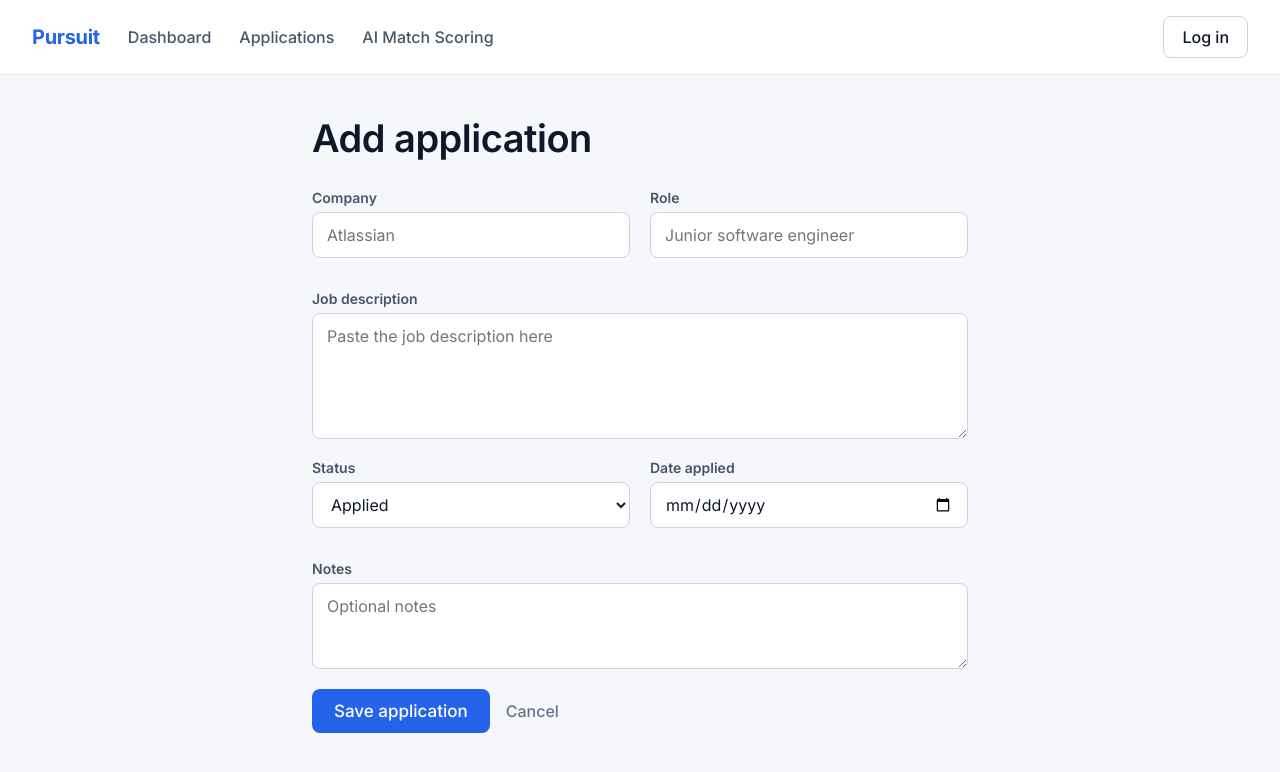
After one commit to Voshana08/Job-Tracker-AI, a Flask app: page /applications/add in a window 1280 px wide. The commit adds this page. Shown: the top 772 px of the page. Run offline with Flask 3, Linux system fonts and the light colour scheme.

Commit message:
Applications page with DB connections

```diff
--- a/app.py
+++ b/app.py
@@ -1,4 +1,4 @@
-from flask import Flask,render_template,request
+from flask import Flask,render_template,request,redirect,url_for
 from datetime import datetime, timedelta
 import sqlite3
 #Creating the flask app
@@ -155,6 +155,34 @@ def applications():
                         status_filter=status_filter,
                         status_options=['All', 'Applied', 'Interview', 'Offer', 'Rejected'])
 
+#Form to add a new job application
+@app.route('/applications/add', methods = ['GET','POST'])
+def add_application():
+    status_options = ['Applied', 'Interview', 'Offer', 'Rejected']
+
+    if request.method == 'POST':
+        company = request.form.get('company', '').strip()
+        role = request.form.get('role', '').strip()
+        job_description = request.form.get('job_description', '').strip()
+        status = request.form.get('status', 'Applied')
+        date_applied = request.form.get('date_applied') or datetime.now().strftime('%Y-%m-%d')
+        notes = request.form.get('notes', '').strip()
+        now = datetime.now().strftime('%Y-%m-%d')
+
+        conn = sqlite3.connect("applications.db")
+        cursor = conn.cursor()
+        cursor.execute("""
+            INSERT INTO applications
+                (company, role, job_description, status, date_applied, notes, status_updated_at, created_at)
+            VALUES (?, ?, ?, ?, ?, ?, ?, ?)
+        """, (company, role, job_description, status, date_applied, notes, now, now))
+        conn.commit()
+        conn.close()
+
+        return redirect(url_for('dashboard'))
+
+    return render_template('add_application.html', status_options=status_options)
+
 #Detailed view of the job applications
 @app.route('/view')
 def view():
--- a/static/styles.css
+++ b/static/styles.css
@@ -386,6 +386,77 @@ a:hover {
     margin-bottom: 16px;
 }
 
+/* ---------- Add / edit application form ---------- */
+.form-page {
+    max-width: 720px;
+    margin: 0 auto;
+    padding: 40px 32px;
+}
+
+.form-page h1 {
+    font-size: 38px;
+    font-weight: 600;
+    letter-spacing: -0.5px;
+    margin: 0 0 28px;
+}
+
+.form-row {
+    display: grid;
+    grid-template-columns: 1fr 1fr;
+    gap: 20px;
+    margin-bottom: 16px;
+}
+
+.form-field {
+    margin-bottom: 16px;
+}
+
+.form-field-full {
+    grid-column: 1 / -1;
+}
+
+.form-field label {
+    display: block;
+    font-size: 14px;
+    font-weight: 600;
+    color: var(--slate);
+    margin-bottom: 6px;
+}
+
+.form-field input,
+.form-field select,
+.form-field textarea {
+    width: 100%;
+    box-sizing: border-box;
+    padding: 0 14px;
+    height: 46px;
+    border: 1px solid var(--hairline-strong);
+    border-radius: 8px;
+    font-size: 16px;
+    font-family: inherit;
+    background: var(--canvas);
+    color: var(--ink);
+}
+
+.form-field textarea {
+    height: auto;
+    padding: 12px 14px;
+    resize: vertical;
+}
+
+.form-actions {
+    display: flex;
+    align-items: center;
+    gap: 16px;
+    margin-top: 8px;
+}
+
+.btn-cancel {
+    font-size: 16px;
+    font-weight: 500;
+    color: var(--steel);
+}
+
 .empty-state {
     background: var(--canvas);
     border: 1px solid var(--hairline);
--- /dev/null
+++ b/templates/add_application.html
@@ -0,0 +1,52 @@
+{% extends "base.html" %}
+
+{% block content %}
+
+<div class="form-page">
+    <h1>Add application</h1>
+
+    <form method="post" action="{{ url_for('add_application') }}">
+        <div class="form-row">
+            <div class="form-field">
+                <label for="f-company">Company</label>
+                <input id="f-company" name="company" type="text" placeholder="Atlassian" required>
+            </div>
+            <div class="form-field">
+                <label for="f-role">Role</label>
+                <input id="f-role" name="role" type="text" placeholder="Junior software engineer" required>
+            </div>
+        </div>
+
+        <div class="form-field form-field-full">
+            <label for="f-desc">Job description</label>
+            <textarea id="f-desc" name="job_description" rows="5" placeholder="Paste the job description here"></textarea>
+        </div>
+
+        <div class="form-row">
+            <div class="form-field">
+                <label for="f-status">Status</label>
+                <select id="f-status" name="status">
+                    {% for option in status_options %}
+                    <option value="{{ option }}">{{ option }}</option>
+                    {% endfor %}
+                </select>
+            </div>
+            <div class="form-field">
+                <label for="f-date">Date applied</label>
+                <input id="f-date" name="date_applied" type="date">
+            </div>
+        </div>
+
+        <div class="form-field form-field-full">
+            <label for="f-notes">Notes</label>
+            <textarea id="f-notes" name="notes" rows="3" placeholder="Optional notes"></textarea>
+        </div>
+
+        <div class="form-actions">
+            <button type="submit" class="btn-primary">Save application</button>
+            <a href="{{ url_for('dashboard') }}" class="btn-cancel">Cancel</a>
+        </div>
+    </form>
+</div>
+
+{% endblock %}
--- a/templates/applications.html
+++ b/templates/applications.html
@@ -5,7 +5,7 @@
 <div class="dashboard">
     <div class="dashboard-header">
         <h1>All applications</h1>
-        <a href="#"><button type="button" class="btn-primary">+ Add application</button></a>
+        <a href="{{ url_for('add_application') }}"><button type="button" class="btn-primary">+ Add application</button></a>
     </div>
 
     <form method="get" action="{{ url_for('applications') }}" class="filter-bar">
--- a/templates/dashboard.html
+++ b/templates/dashboard.html
@@ -5,7 +5,7 @@
 <div class="dashboard">
     <div class="dashboard-header">
         <h1>Dashboard</h1>
-        <a href="#"><button type="button" class="btn-primary">+ Add application</button></a>
+        <a href="{{ url_for('add_application') }}"><button type="button" class="btn-primary">+ Add application</button></a>
     </div>
 
     <div class="stat-grid">
```
Also changed, not shown: applications.db.
